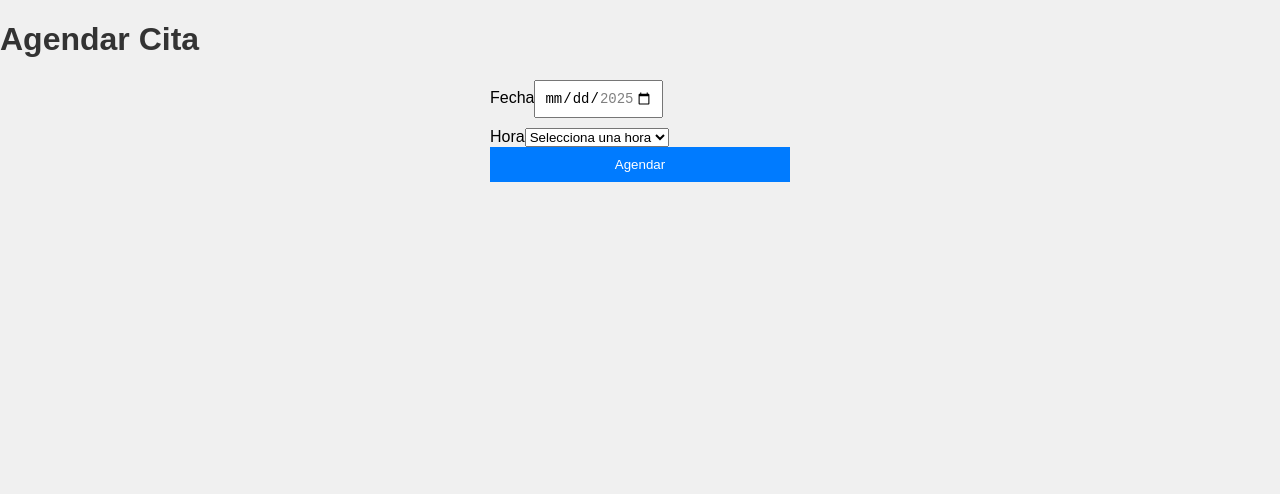
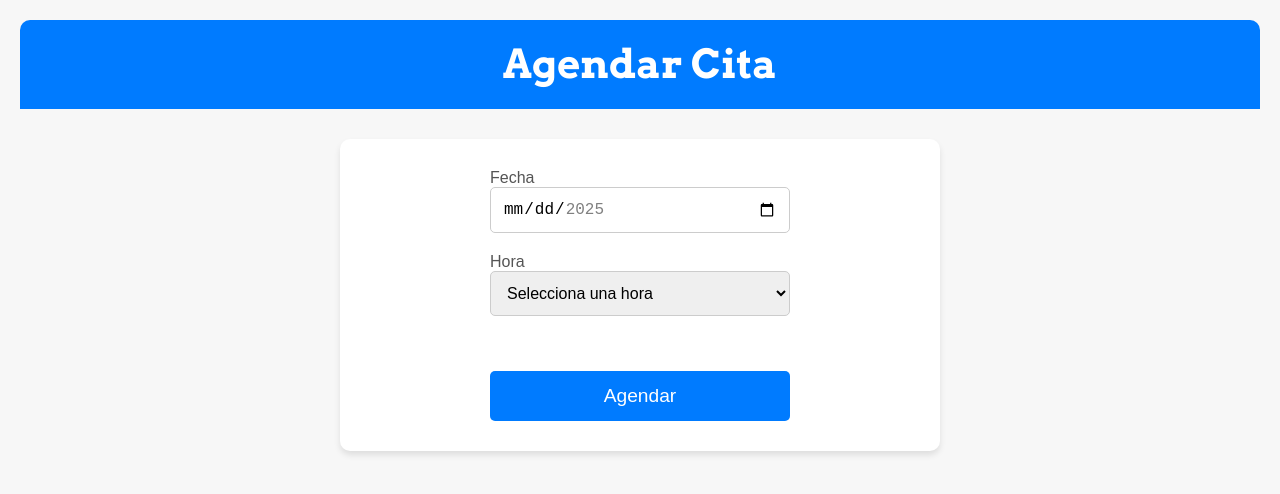
Before and after one commit to Edwinguty2/TELEMEDICINA-FRONTEND, a React (Create React App) app: page /appointments in a window 1280 px wide. Shown: the top 494 px of the page. Built offline with nearby package versions, Linux system fonts and the light colour scheme; sample sign-in values are in the browser's storage.

Commit message:
Agrega css a Agendamientos

```diff
--- a/public/index.html
+++ b/public/index.html
@@ -1,7 +1,9 @@
 <!DOCTYPE html>
 <html lang="en">
   <head>
-    <meta charset="utf-8" />
+    <link rel="preconnect" href="https://fonts.googleapis.com">
+    <link rel="preconnect" href="https://fonts.gstatic.com" crossorigin>
+    <link href="https://fonts.googleapis.com/css2?family=Arvo:wght@700&display=swap" rel="stylesheet">
     <link rel="icon" href="%PUBLIC_URL%/favicon.ico" />
     <meta name="viewport" content="width=device-width, initial-scale=1" />
     <meta name="theme-color" content="#000000" />
--- /dev/null
+++ b/src/Agendamiento.css
@@ -0,0 +1,138 @@
+/* Estilos para el contenedor principal de la página de agendamiento */
+.container {
+  display: flex;
+  flex-direction: column;
+  justify-content: flex-start; /* Alinea el contenido al principio */
+  align-items: center;
+  min-height: 100vh;
+  background-color: #f7f7f7;
+  padding: 20px;
+}
+
+/* Estilo para el header que contiene el título */
+header {
+  background-color: #007bff; /* Azul */
+  width: 100%;
+  padding: 20px;
+  text-align: center;
+  color: white; /* Texto blanco */
+  border-radius: 10px 10px 0 0; /* Bordes redondeados en la parte superior */
+  margin-bottom: 30px; /* Aumentamos el margen inferior */
+}
+
+/* Estilo del título dentro del header */
+header h1 {
+  color: white;
+  font-size: 2.5rem; /* Aumentamos el tamaño del título */
+  margin: 0; /* Elimina el margen superior */
+  text-align: center;
+  font-family: Arvo;
+}
+
+/* Estilo para el formulario de agendamiento */
+.form-container {
+  background-color: white;
+  padding: 30px; /* Aumentamos el padding para más espacio interno */
+  border-radius: 10px;
+  box-shadow: 0px 4px 6px rgba(0, 0, 0, 0.1);
+  width: 100%;
+  max-width: 600px;
+  margin-bottom: 30px; /* Aumentamos el margen inferior */
+}
+
+/* Estilo para las etiquetas del formulario */
+label {
+  font-size: 1rem;
+  color: #555;
+  margin-bottom: 8px; /* Aumentamos el margen inferior */
+}
+
+/* Estilo para los campos de entrada */
+input[type="date"],
+select {
+  padding: 12px;
+  font-size: 1rem;
+  border: 1px solid #ccc;
+  border-radius: 5px;
+  outline: none;
+  margin-bottom: 20px; /* Aumentamos el margen inferior entre los campos */
+  width: 100%;
+}
+
+/* Foco en los campos de entrada */
+input[type="date"]:focus,
+select:focus {
+  border-color: #007bff; /* Color azul */
+}
+
+/* Estilo para el botón de envío */
+.submit-button {
+  width: 100%;
+  padding: 14px; /* Aumentamos el padding para que sea más grande */
+  font-size: 1.2rem;
+  background-color: #007bff; /* Azul */
+  color: white;
+  border: none;
+  border-radius: 5px;
+  cursor: pointer;
+  transition: background-color 0.3s ease;
+  margin-top: 35px; /* Añadimos un margen superior para separarlo de otros elementos */
+}
+
+.submit-button:hover {
+  background-color: #0056b3; /* Azul oscuro al hacer hover */
+}
+
+/* Estilo para el resumen de la cita */
+.appointment-summary {
+  background-color: white;
+  padding: 30px; /* Aumentamos el padding para mayor espacio interno */
+  border-radius: 10px;
+  box-shadow: 0px 4px 6px rgba(0, 0, 0, 0.1);
+  width: 100%;
+  max-width: 600px;
+  text-align: center; /* Centrar el contenido */
+  margin-top: 30px; /* Aumentamos el margen superior para separarlo de otros elementos */
+}
+
+/* Estilo para el mensaje de éxito "Cita Agendada Exitosamente" */
+.appointment-summary h2 {
+  color: #007bff; /* Color azul */
+  font-size: 1.5rem;
+  margin-bottom: 30px; /* Aumentamos el margen inferior */
+}
+
+/* Estilo para el contenido adicional de la cita */
+.appointment-summary p {
+  font-size: 1rem;
+  color: #555;
+  margin-bottom: 15px; /* Aumentamos el margen inferior */
+}
+
+/* Estilo para el botón de volver */
+.appointment-summary button {
+  width: 100%;
+  padding: 14px; /* Aumentamos el padding para que sea más grande */
+  font-size: 1.2rem;
+  background-color: #007bff; /* Azul */
+  color: white;
+  border: none;
+  border-radius: 5px;
+  cursor: pointer;
+  transition: background-color 0.3s ease;
+  margin-top: 35px; /* Añadimos margen superior */
+}
+
+.appointment-summary button:hover {
+  background-color: #0056b3; /* Azul oscuro al hacer hover */
+}
+
+/* Estilos para el contenedor de la hora */
+select {
+  padding: 12px;
+  font-size: 1rem;
+  border: 1px solid #ccc;
+  border-radius: 5px;
+  outline: none;
+  width: 100%;
+}
--- a/src/components/AppointmentForm.js
+++ b/src/components/AppointmentForm.js
@@ -2,6 +2,7 @@ import React, { useState } from 'react';
 import { useForm } from 'react-hook-form';
 import InputField from './InputField';
 import SubmitButton from './SubmitButton';
+import '../Agendamiento.css'; // Importamos los estilos específicos
 
 const AppointmentForm = ({ onSubmit }) => {
   const { register, handleSubmit } = useForm();
@@ -78,7 +79,7 @@ const AppointmentForm = ({ onSubmit }) => {
         </select>
       </div>
 
-      <SubmitButton label="Agendar" />
+      <button type="submit" className="submit-button">Agendar</button>
     </form>
   );
 };
--- a/src/pages/AppointmentPage.js
+++ b/src/pages/AppointmentPage.js
@@ -2,13 +2,13 @@ import React, { useState } from 'react';
 import AppointmentForm from '../components/AppointmentForm';
 import axios from 'axios';
 import { useNavigate } from 'react-router-dom';
+import '../Agendamiento.css'; // Importamos los estilos específicos
 
 const AppointmentPage = () => {
   const [appointment, setAppointment] = useState(null);
   const navigate = useNavigate();
 
   const handleAppointmentSubmit = async (data) => {
-
     try {
       const response = await axios.post('http://localhost:8080/api/appointments', data);
       setAppointment(response.data);
@@ -23,13 +23,17 @@ const AppointmentPage = () => {
   };
 
   return (
-    <div>
-      <h1>Agendar Cita</h1>
+    <div className="container">
+      <header>
+        <h1>Agendar Cita</h1>
+      </header>
       {!appointment ? ( // Si no hay cita, muestra el formulario
-        <AppointmentForm onSubmit={handleAppointmentSubmit} />
+        <div className="form-container">
+          <AppointmentForm onSubmit={handleAppointmentSubmit} />
+        </div>
       ) : ( // Si hay cita, muestra la información de la cita
-        <div>
-          <h2>Cita Agendada</h2>
+        <div className="appointment-summary">
+          <h2>Cita Agendada Exitosamente</h2>
           <p><strong>Cédula del Paciente:</strong> {appointment.cedulaPaciente}</p>
           <p><strong>Fecha y Hora:</strong> {new Date(appointment.fechaHora).toLocaleString()}</p>
           <button onClick={handleBackClick}>Volver a la Página Principal</button>
```
